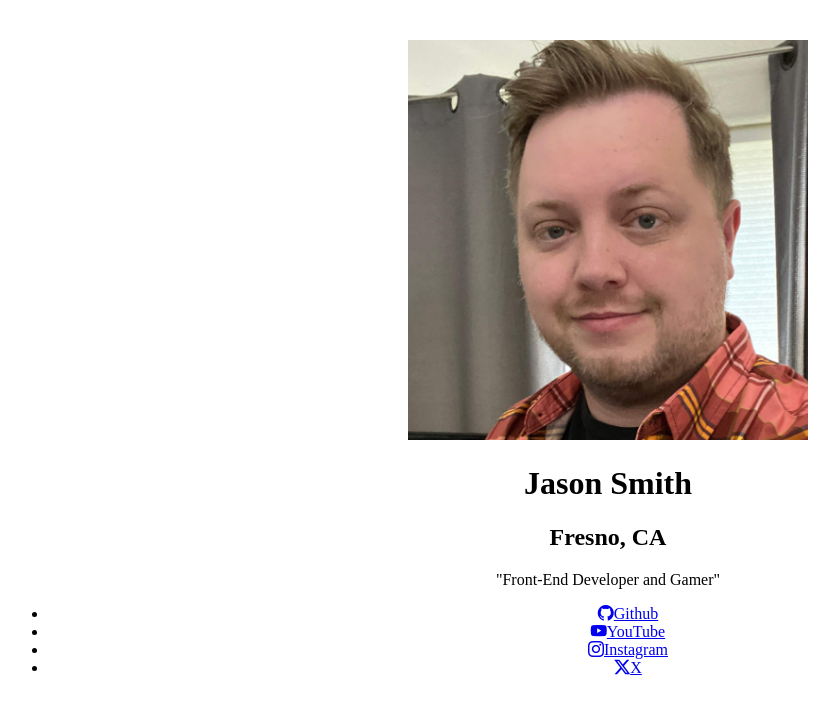
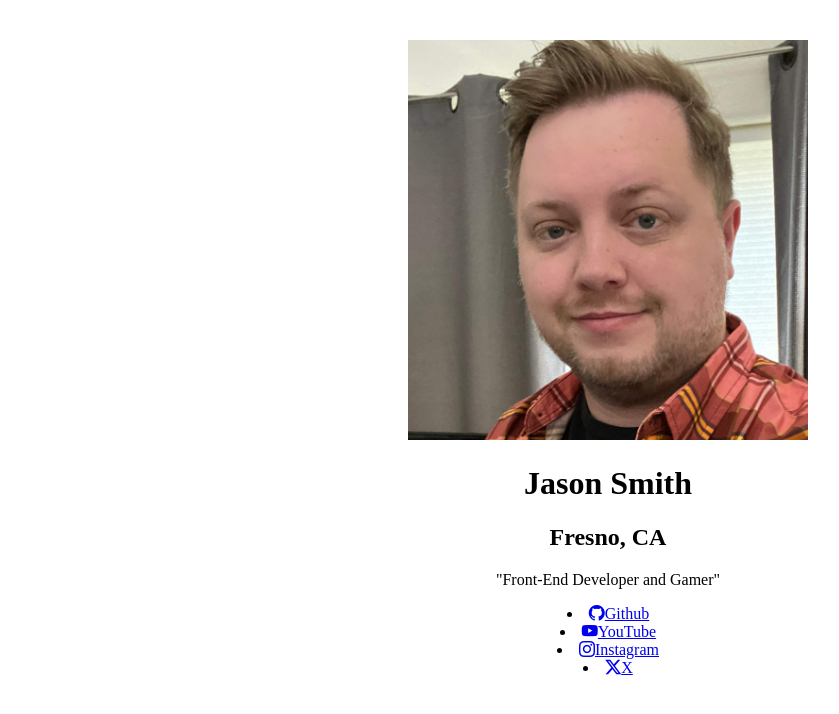
Before and after one commit to SmiJa/fm_social_links, a React (Vite) app: page / in a window 1280 px wide. Shown: the top 714 px of the page, without its empty margins (32-871 px from the left). Built offline with nearby package versions, Linux system fonts and the light colour scheme.

Commit message:
change ul to nav

```diff
--- a/src/components/SocialLinkList.jsx
+++ b/src/components/SocialLinkList.jsx
@@ -4,11 +4,11 @@ import SocialLink from './SocialLink'
 
 const SocialLinkList = () => {
   return (
-    <ul>
+    <nav>
       {userLinks.map((index) => (
           <SocialLink key={index.id} linkText={index.LinkText} linkAddress={index.Link} target={"_blank"} icon={index.icon}/>
         ))}
-    </ul>
+    </nav>
   )
 }
 
```
